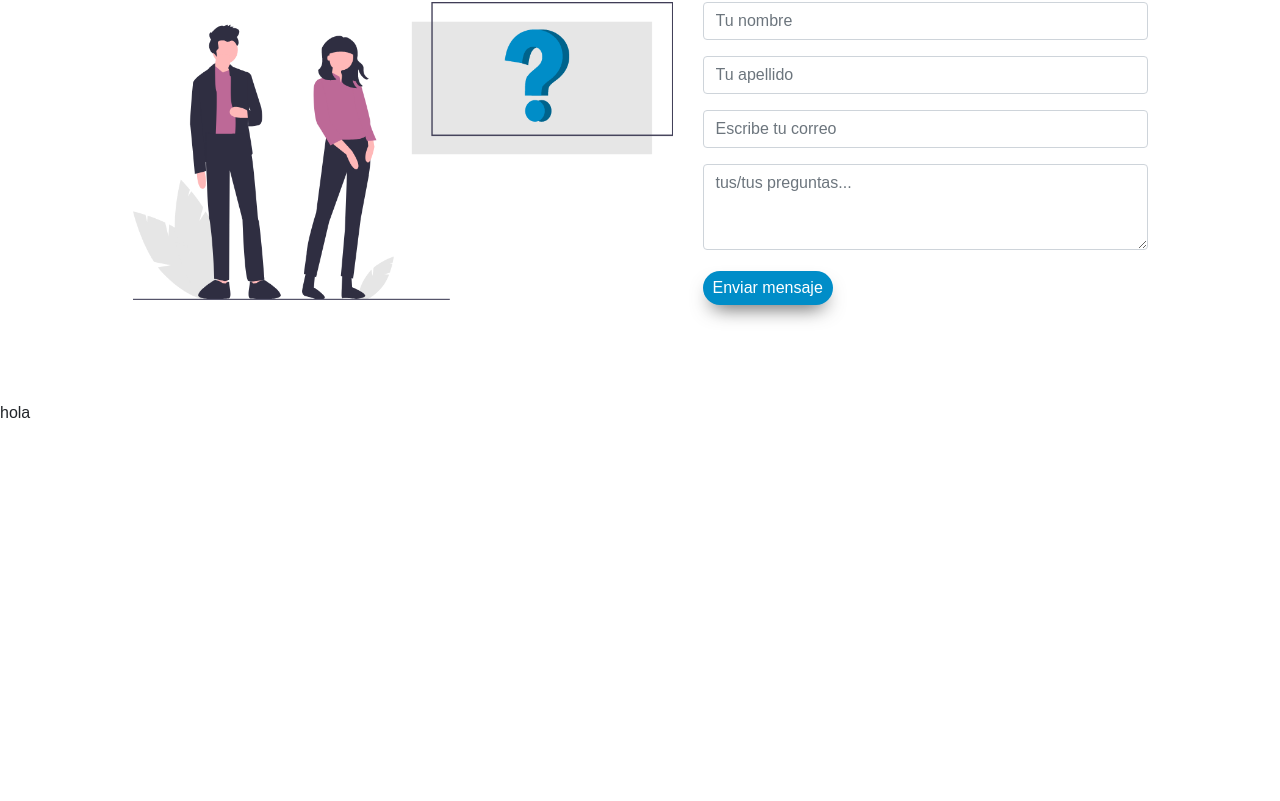
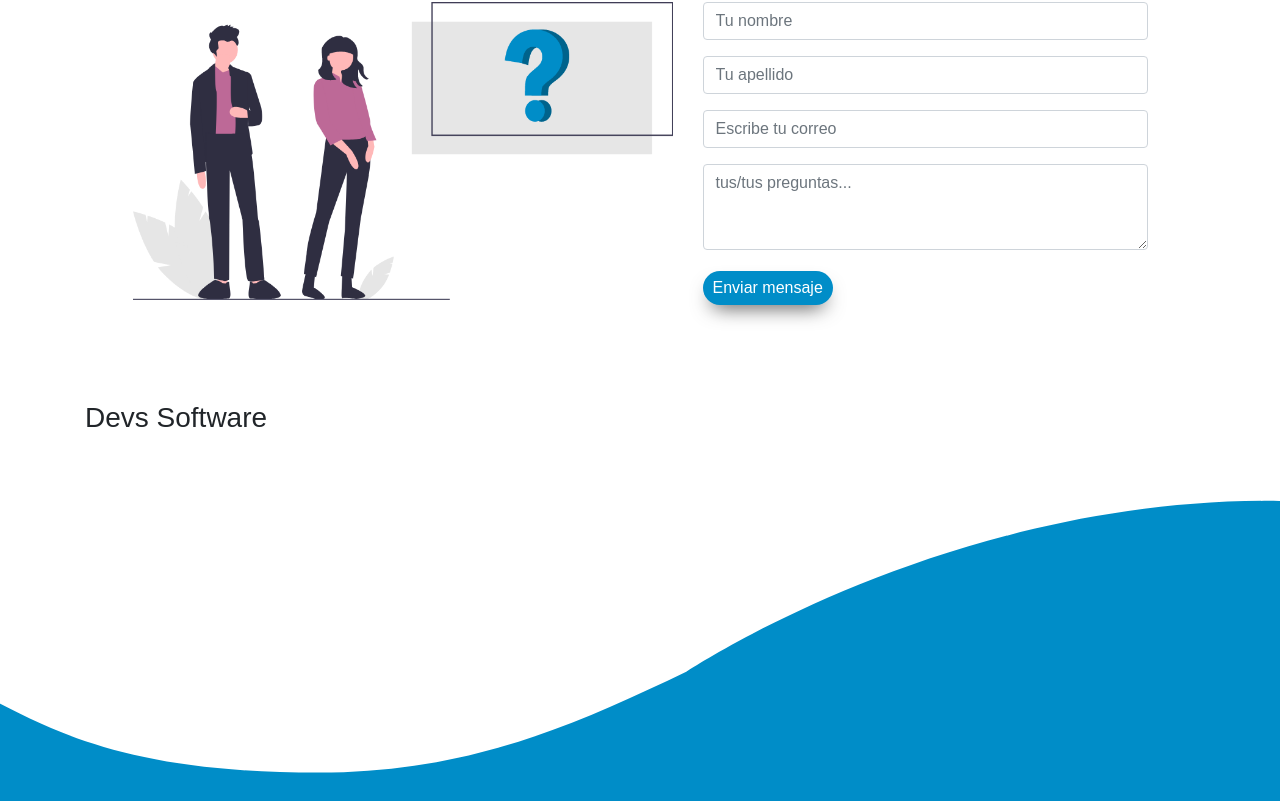
Before and after one commit to diegoareval/web-page, a React (Create React App) app: page / in a window 1280 px wide. Shown: the part 2526-3327 px from the top of the page. Before the commit the page ends 2951 px from the top, so only its background shows below. Built offline with nearby package versions, Linux system fonts and the light colour scheme.

Commit message:
implementacion de footer con ola

```diff
--- a/src/commons/Components/Footer.js
+++ b/src/commons/Components/Footer.js
@@ -1,8 +1,33 @@
 import React from "react";
+import "./css/footer.css";
 
 export default function Footer() {
-  return (<>
-  <div>
-    hola
-    </div></>)
+  return (
+    <>
+      <div class="content"></div>
+      <footer>
+        <div class="container">
+          <h3>Devs Software</h3>
+        </div>
+        <div class="wave">
+          <svg
+            width="516px"
+            height="63px"
+            viewBox="0 -1 516 63"
+            version="1.1"
+            xmlns="http://www.w3.org/2000/svg"
+          >
+            <defs></defs>
+            <path
+              d="M465.8994,4.8023 C446.8704,0.1653 446.8544,10.3203 432.2774,10.9823 C412.6824,11.8733 403.5104,-0.1977 386.8714,0.0033 C370.2314,-0.1977 357.0194,8.6003 357.0194,8.6003 L357.0194,8.6053 C351.2924,11.3603 345.9174,13.6933 338.4874,13.6933 C322.4554,13.6933 322.9524,8.0883 311.5974,6.3063 C300.6744,4.5933 297.4354,11.2593 286.3754,11.2593 C275.3164,11.2593 268.4204,2.9423 257.9144,2.9423 C247.4084,2.9423 227.1374,9.4693 207.9854,4.8023 C188.9564,0.1653 188.9404,10.3203 174.3634,10.9823 C154.7694,11.8733 145.5964,-0.1977 128.9574,0.0033 C112.3174,-0.1977 99.1054,8.6003 99.1054,8.6003 L99.1054,8.6053 C93.3774,11.3603 88.0034,13.6933 80.5734,13.6933 C64.5414,13.6933 65.0384,8.0883 53.6834,6.3063 C42.7604,4.5933 39.5214,11.2593 28.4614,11.2593 C17.4024,11.2593 10.5054,2.9423 0.0004,2.9423 L0.0004,61.9433 L515.8284,61.9433 L515.8284,2.9423 C505.3224,2.9423 485.0514,9.4693 465.8994,4.8023"
+              id="Fill-1"
+              stroke="none"
+              fill="#E4BDB5"
+              fill-rule="evenodd"
+            ></path>
+          </svg>
+        </div>
+      </footer>
+    </>
+  );
 }
--- /dev/null
+++ b/src/commons/Components/css/footer.css
@@ -0,0 +1,71 @@
+
+
+#page {
+  display: flex;
+  height: 50vh;
+  flex-direction: column;
+}
+#page .content {
+  height: 30px;
+  flex-grow: 1;
+}
+#page footer {
+  flex-grow: 0;
+  flex-shrink: 0;
+  display: flex;
+  align-items: center;
+  justify-content: center;
+}
+#page footer h3 {
+  font-family: "Libre Franklin", sans-serif;
+  font-weight: 800;
+  text-transform: uppercase;
+  font-size: 40px;
+  letter-spacing: -0.02em;
+}
+
+footer {
+  height: 50vh;
+  min-height: 300px;
+  background: #fff;
+  position: relative;
+}
+footer .container {
+  position: relative;
+  z-index: 2;
+}
+footer .wave {
+  position: absolute;
+  left: 0;
+  right: 0;
+  bottom: 0;
+  top: 20%;
+  z-index: 1;
+  overflow: hidden;
+}
+footer .wave:after {
+  content: "";
+  display: block;
+  background: #E4BDB5;
+  width: 100%;
+  height: 100%;
+}
+footer .wave svg {
+  vertical-align: top;
+  margin-bottom: -5px;
+  width: 800%;
+  height: auto;
+  animation: footer-wave 20s linear infinite;
+}
+footer .wave svg * {
+  fill: #008dc8;
+}
+
+@keyframes footer-wave {
+  0% {
+    transform: translate3d(0, 0, 0);
+  }
+  100% {
+    transform: translate3d(-50%, 0, 0);
+  }
+}
```
